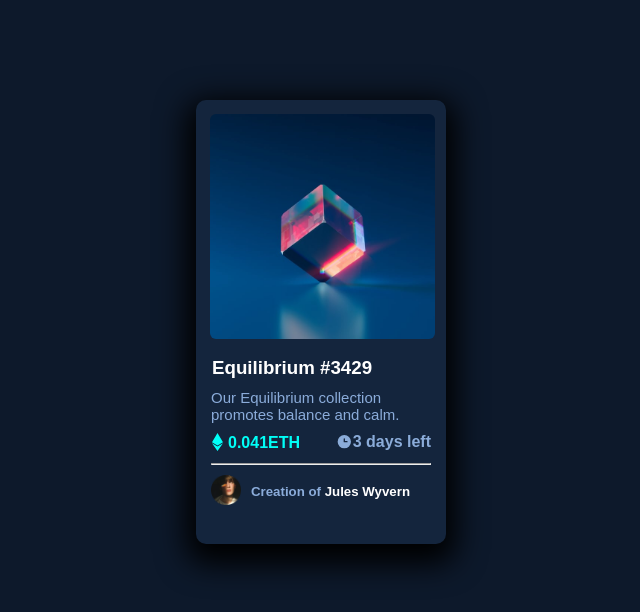
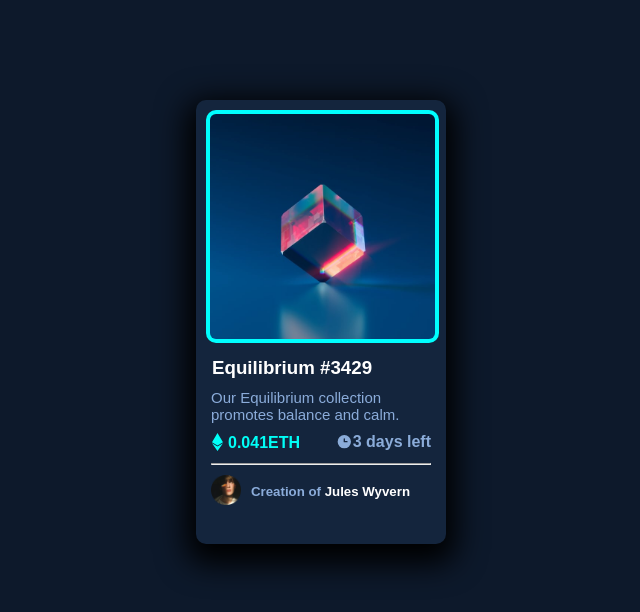
Before and after one commit to Grindelwald27/nft-preview-card-component-main, a plain HTML site: page index.html in a window 1280 px wide. In both pictures the pointer is over the picture 641 px from the left and 226 px from the top of the page. Shown: the whole page, without its empty margins (319-959 px from the left). Drawn offline with Linux system fonts and the light colour scheme.

Commit message:
modificações no estilo

```diff
--- a/css/estilo.css
+++ b/css/estilo.css
@@ -23,6 +23,11 @@ body{
 	padding: 4px;
 	border-radius: 10px;
 	z-index: 0;
+}
+
+#imagem-principal img:hover{
+	background-color: cyan;
+	cursor: pointer;
 }
 
 h3{
```
